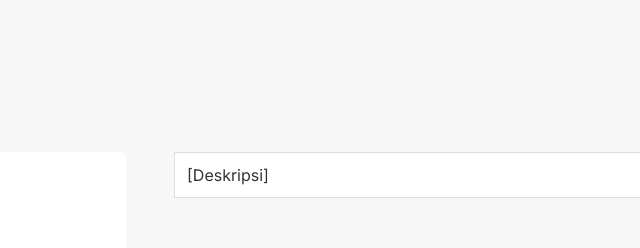
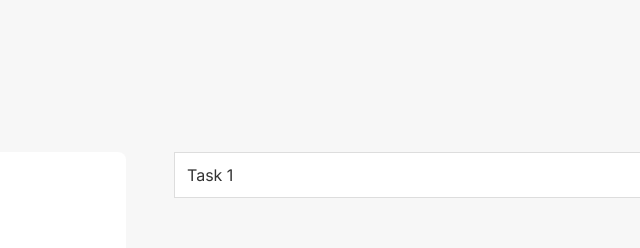
Before and after one commit to cagiee/todo-html-vue, a plain HTML site: page index.html in a window 1280 px wide. Shown: the top 248 px of the page, 414-1054 px from the left. Drawn offline with nearby package versions, Linux system fonts and the light colour scheme.

Commit message:
Update index.html

```diff
--- a/index.html
+++ b/index.html
@@ -137,8 +137,8 @@ table th {
       </form>
       <div class="table-wrapper">
         <table width="100%" border="1">
-            <tr>
-              <td>[Deskripsi]</td>
+            <tr v-for="data in todo">
+              <td>{{ data }}</td>
             </tr>
         </table>
       </div>
@@ -147,12 +147,14 @@ table th {
 
   <script src="https://cdn.jsdelivr.net/npm/vue@2.7.16/dist/vue.js"></script>
   <script>
-     new Vue({
+    new Vue({
       el: '#app',
-      data: {},
+      data: {
+        todo: ["Task 1"],
+      },
       methods: {},
       mounted() {},
-     });
+    });
   </script>
 </body>
 </html>
```
